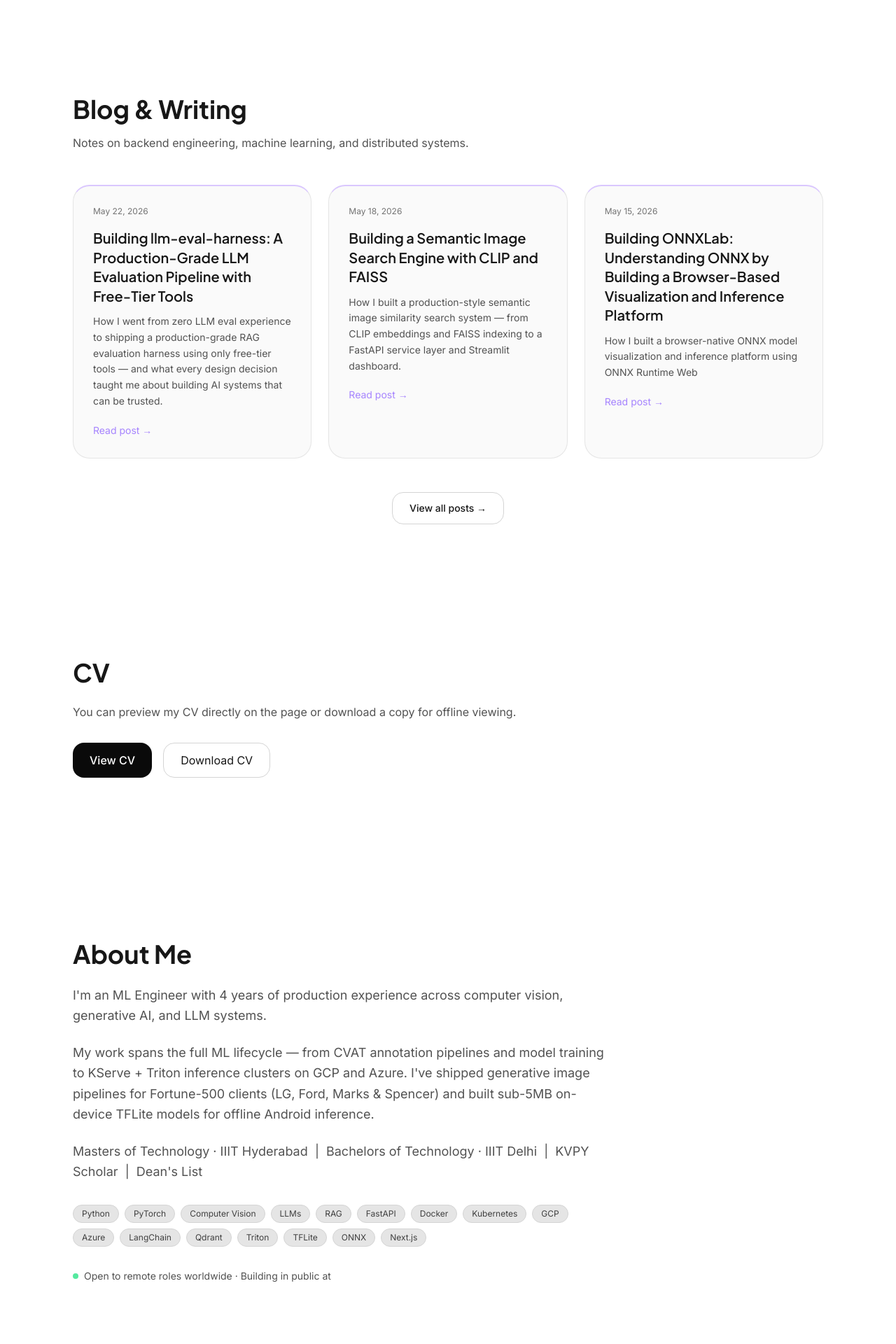
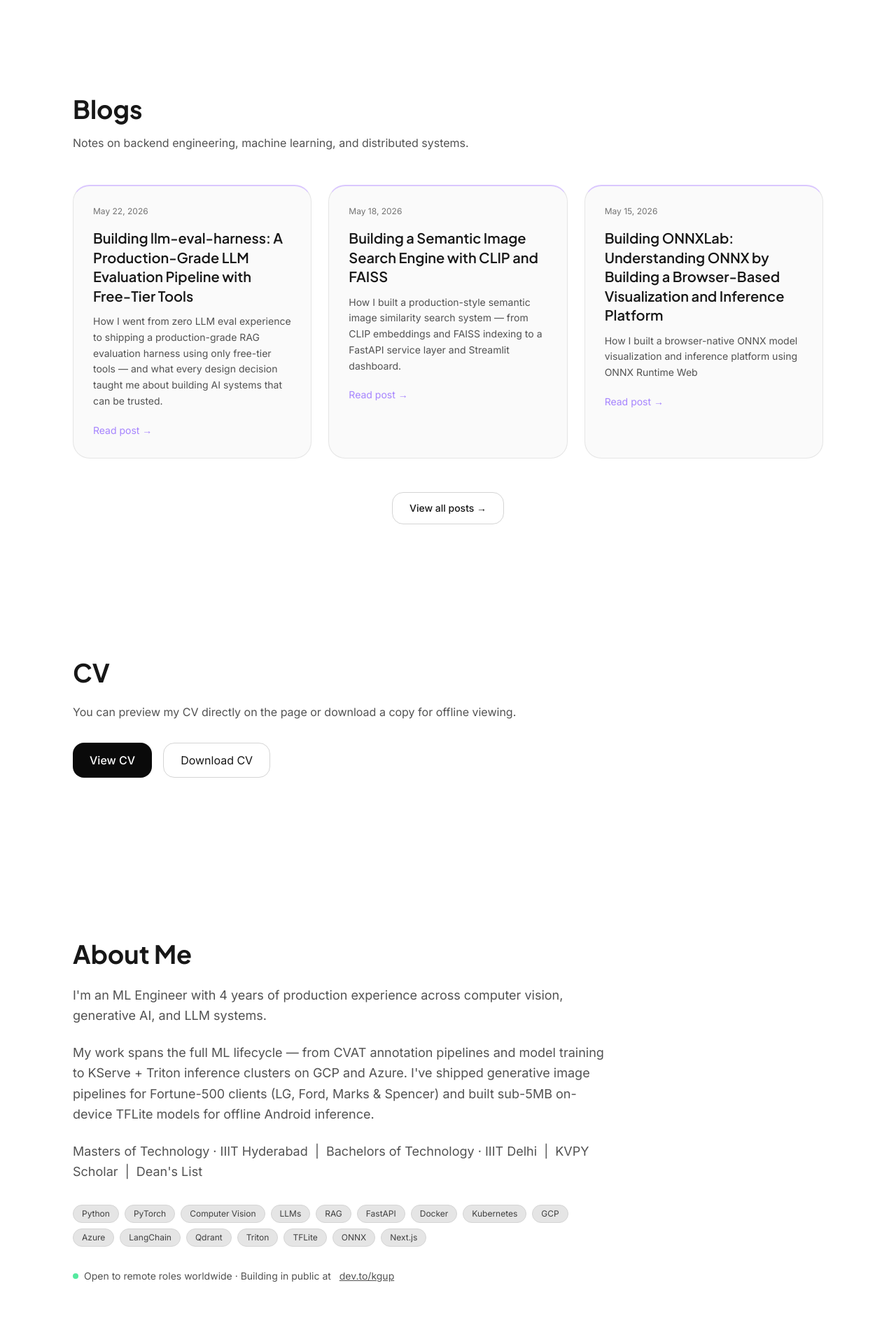
Before and after one commit to kshitijqwerty/website, a React (Vite) app: page / in a window 1280 px wide. Shown: the part 3380-5300 px from the top of the page at 70% size. Built offline with nearby package versions, Linux system fonts and the light colour scheme.

Commit message:
Fix dev.to link theme, rename Field Notes to Learning, standardize blog headings

```diff
--- a/src/pages/BlogIndex.jsx
+++ b/src/pages/BlogIndex.jsx
@@ -32,7 +32,7 @@ export default function BlogIndex() {
 
         <div className="mb-14">
           <h1 className="text-5xl md:text-6xl font-bold font-heading mb-3">
-            Blog
+            Blogs
           </h1>
           <p className="text-neutral-400 max-w-2xl text-lg">
             Notes on backend engineering, machine learning, and distributed systems.
--- a/src/pages/DeepDives.jsx
+++ b/src/pages/DeepDives.jsx
@@ -167,7 +167,7 @@ export default function DeepDives() {
   useEffect(() => {
     document.title = post
       ? `${post.title} — Kshitij Gupta`
-      : "Field Notes — Kshitij Gupta";
+      : "Learning — Kshitij Gupta";
     return () => {
       document.title = "Kshitij Gupta";
     };
@@ -209,7 +209,7 @@ export default function DeepDives() {
             to="/learning"
             className="text-neutral-400 hover:text-white transition-colors"
           >
-            ← Field Notes
+            ← Learning
           </Link>
           <span aria-hidden="true">·</span>
           <Link
--- a/src/pages/DeepDivesIndex.jsx
+++ b/src/pages/DeepDivesIndex.jsx
@@ -22,7 +22,7 @@ export default function DeepDivesIndex() {
 
         <div className="mb-14">
           <h1 className="text-5xl md:text-6xl font-bold font-heading mb-3">
-            Field Notes
+            Learning
           </h1>
           <p className="text-neutral-400 max-w-2xl text-lg">
             Random learning notes that might be useful.
--- a/src/sections/About.jsx
+++ b/src/sections/About.jsx
@@ -50,7 +50,7 @@ export default function About() {
     <a href="https://dev.to/kgup"
     target="_blank"
     rel="noreferrer"
-    className="text-white hover:underline">
+    className="text-neutral-400 hover:text-neutral-200 underline">
     dev.to/kgup
   </a>
       </div>
--- a/src/sections/Blogs.jsx
+++ b/src/sections/Blogs.jsx
@@ -18,7 +18,7 @@ export default function Blogs() {
   return (
     <section id="blog" className="py-24">
       <SectionTitle
-        title="Blog & Writing"
+        title="Blogs"
         subtitle="Notes on backend engineering, machine learning, and distributed systems."
       />
 
```
